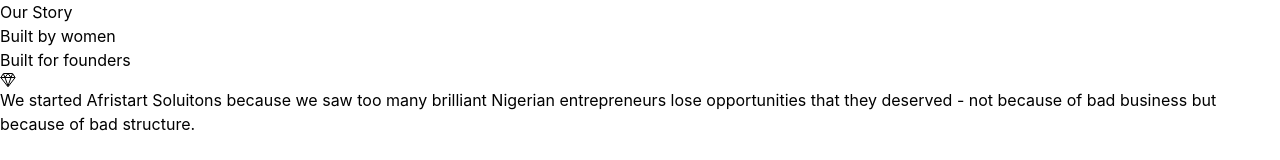
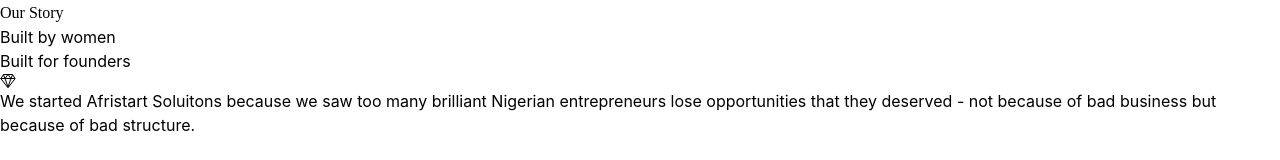
Before and after one commit to Yetty2020/AfriStart, a React (Vite) app: page / in a window 1280 px wide. Shown: the top 160 px of the page. Built offline with nearby package versions, Linux system fonts and the light colour scheme.

Commit message:
feat: Imported fonts for the hero section

```diff
--- a/src/index.css
+++ b/src/index.css
@@ -1 +1,9 @@
 @import "tailwindcss";
+
+@import url('https://fonts.googleapis.com/css2?family=Inter:ital,opsz,wght@0,14..32,100..900;1,14..32,100..900&family=Playfair+Display:ital,wght@0,400..900;1,400..900&display=swap');
+
+
+@theme{
+    --font-Playfair: 'Playfair Display', serif;
+    --font-Inter: 'Inter', sans-serif;
+}
--- a/src/section/Hero.tsx
+++ b/src/section/Hero.tsx
@@ -3,7 +3,7 @@
 function Hero() {
   return (
     <div>
-        <span>Our Story</span>
+        <span className="font-Playfair">Our Story</span>
         <h1>Built by women</h1>
         <h1>Built for founders</h1>
         <span><IoDiamondOutline/></span>
--- /dev/null
+++ b/src/section/Values.tsx
@@ -0,0 +1,13 @@
+import React from 'react'
+
+function Values() {
+  return (
+    <div>
+        <p>What we stand for</p>
+        <h3>Our Values</h3>
+
+    </div>
+  )
+}
+
+export default Values
```
